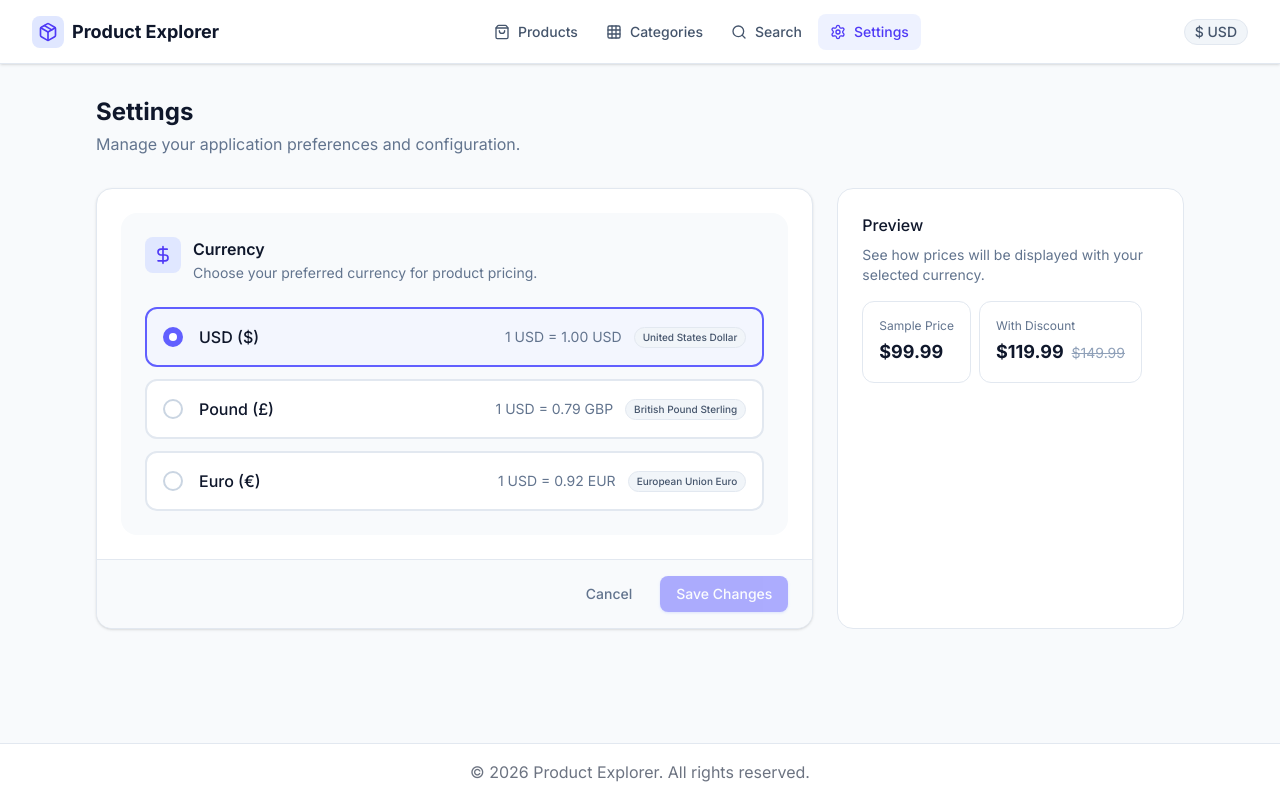
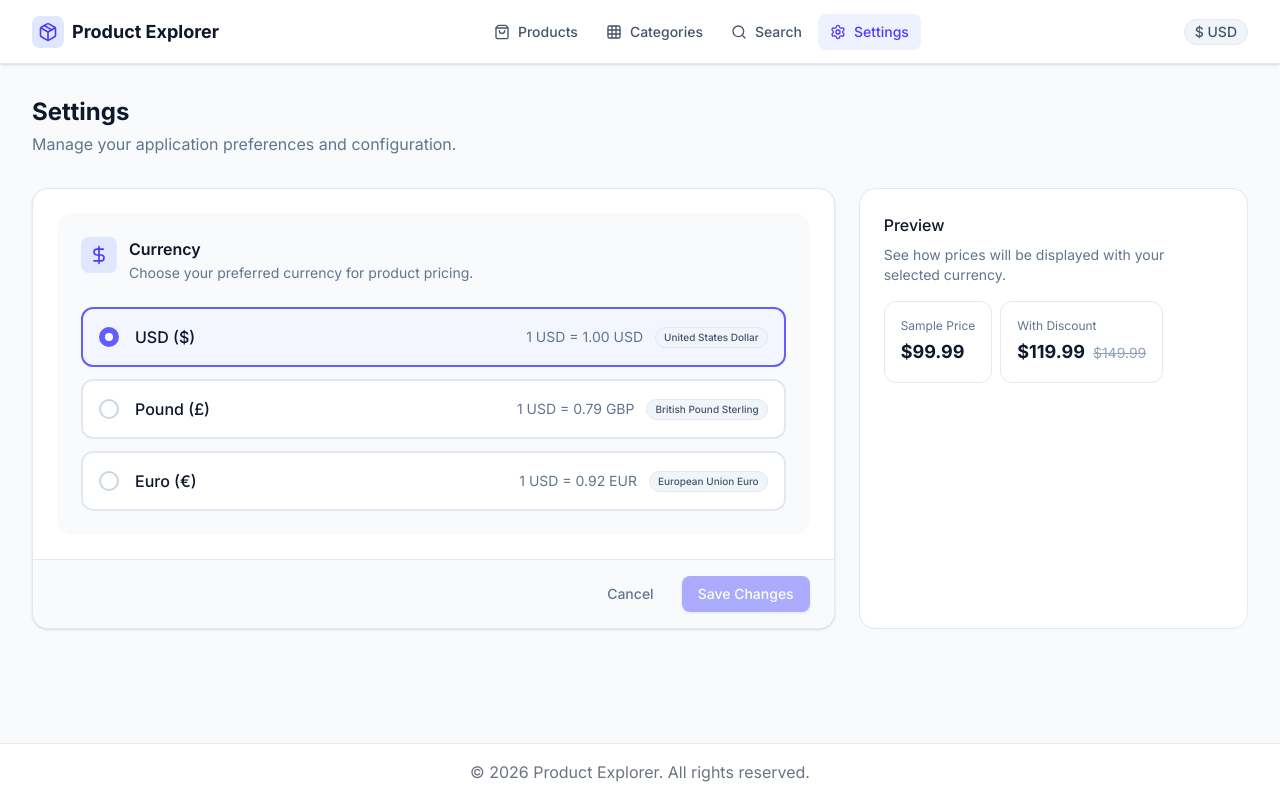
Before and after one commit to nayeem101/justgo-assignment, a React (Vite) app: page /settings in a window 1280 px wide. Built offline with nearby package versions, Linux system fonts and the light colour scheme.

Commit message:
refactor: header text size adjusted

```diff
--- a/src/components/product/PageHeader.tsx
+++ b/src/components/product/PageHeader.tsx
@@ -24,7 +24,7 @@
       `}
     >
       <div className="flex items-center gap-4">
-        <h1 className="text-3xl font-bold text-foreground tracking-tight">
+        <h1 className="text-2xl font-bold text-foreground tracking-tight">
           {title}
         </h1>
         {typeof count === 'number' && (
--- a/src/pages/SettingsPage.tsx
+++ b/src/pages/SettingsPage.tsx
@@ -40,7 +40,7 @@
   };
 
   return (
-    <div className="w-full max-w-6xl mx-auto px-4 sm:px-6 lg:px-8 py-8">
+    <div className="w-full max-w-7xl mx-auto px-4 sm:px-6 lg:px-8 py-8">
       {/* Page Header */}
       <div className="mb-8">
         <h1 className="text-2xl font-bold text-slate-900">Settings</h1>
```
